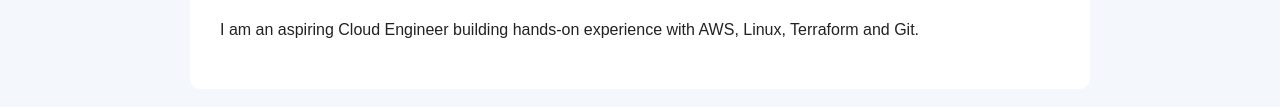
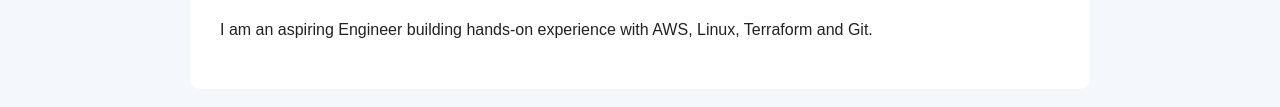
Before and after one commit to Deepcode643/cloud-resume, a plain HTML site: page index.html in a window 1280 px wide. Shown: the part 492-599 px from the top of the page. Drawn offline with Linux system fonts and the light colour scheme.

Commit message:
changed post

```diff
--- a/index.html
+++ b/index.html
@@ -28,7 +28,7 @@
         <section id="about">
     <h2>About Me</h2>
             <p>
-                I am an aspiring Cloud Engineer building hands-on experience
+                I am an aspiring Engineer building hands-on experience
                 with AWS, Linux, Terraform and Git.
             </p>
         </section>
```
